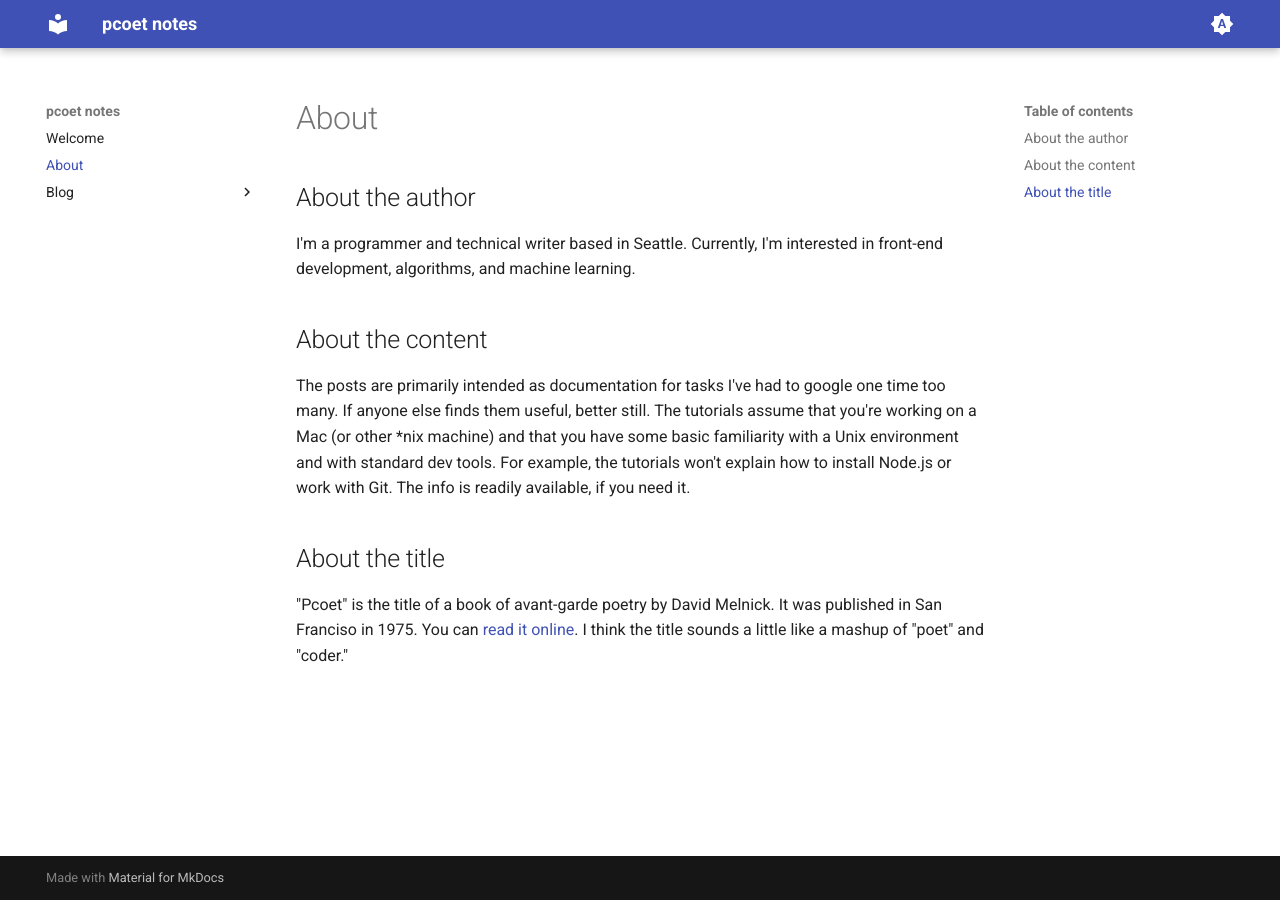
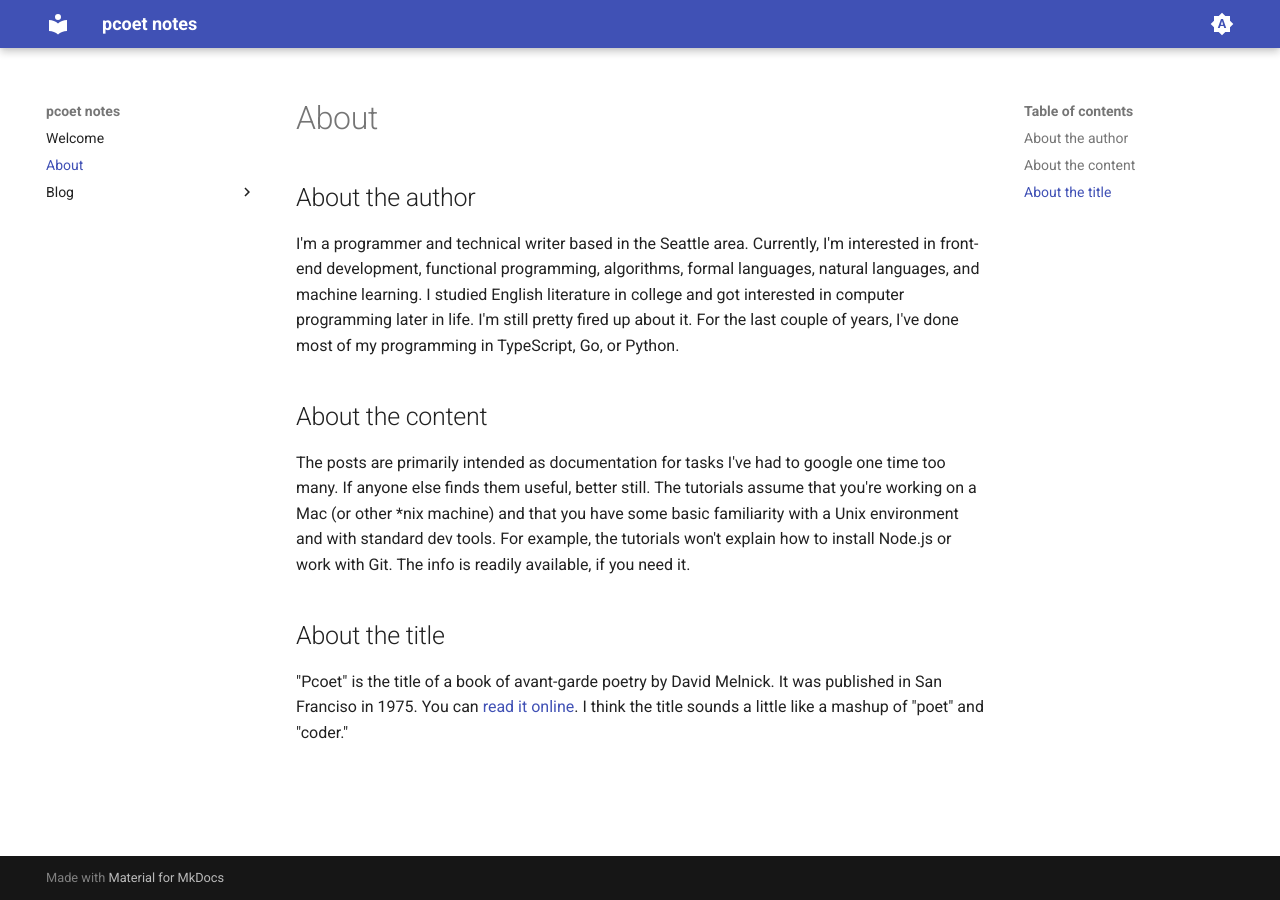
Before and after one commit to pcoet/pcoet.github.io, an MkDocs documentation site: the page built from docs/about.md, in a window 1280 px wide. Built offline with MkDocs 1.6.1 and Material for MkDocs 9.7.7, drawn with Linux system fonts in a browser that asks for light colours.

Commit message:
updated about page

```diff
--- a/docs/about.md
+++ b/docs/about.md
@@ -2,8 +2,12 @@
 
 ## About the author
 
-I'm a programmer and technical writer based in Seattle. Currently, I'm
-interested in front-end development, algorithms, and machine learning.
+I'm a programmer and technical writer based in the Seattle area. Currently, I'm
+interested in front-end development, functional programming, algorithms, formal
+languages, natural languages, and machine learning. I studied English literature
+in college and got interested in computer programming later in life. I'm still
+pretty fired up about it. For the last couple of years, I've done most of my
+programming in TypeScript, Go, or Python.
 
 ## About the content
 
```
Also changed, not shown: README.md (+3 -8 lines).
